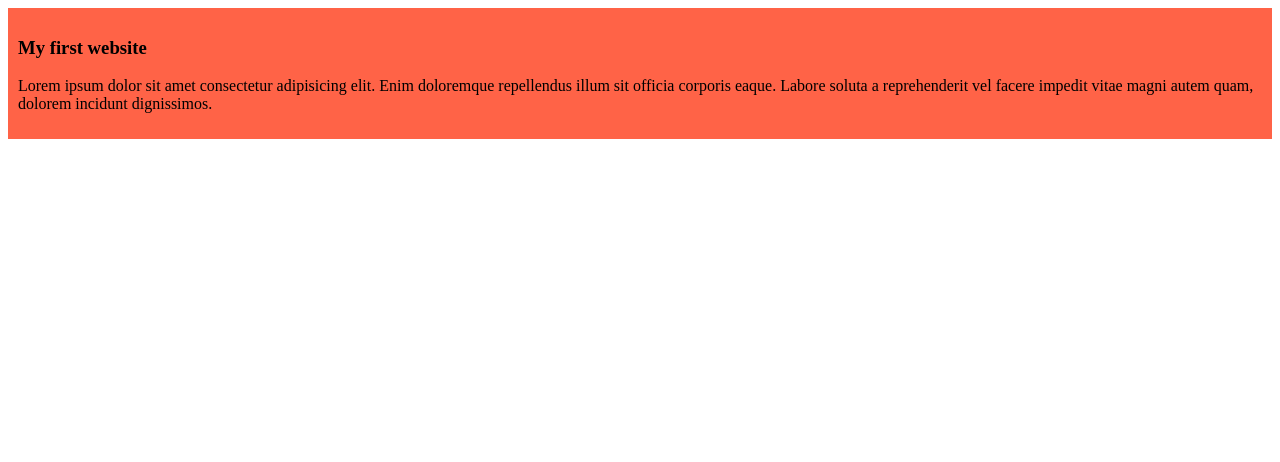
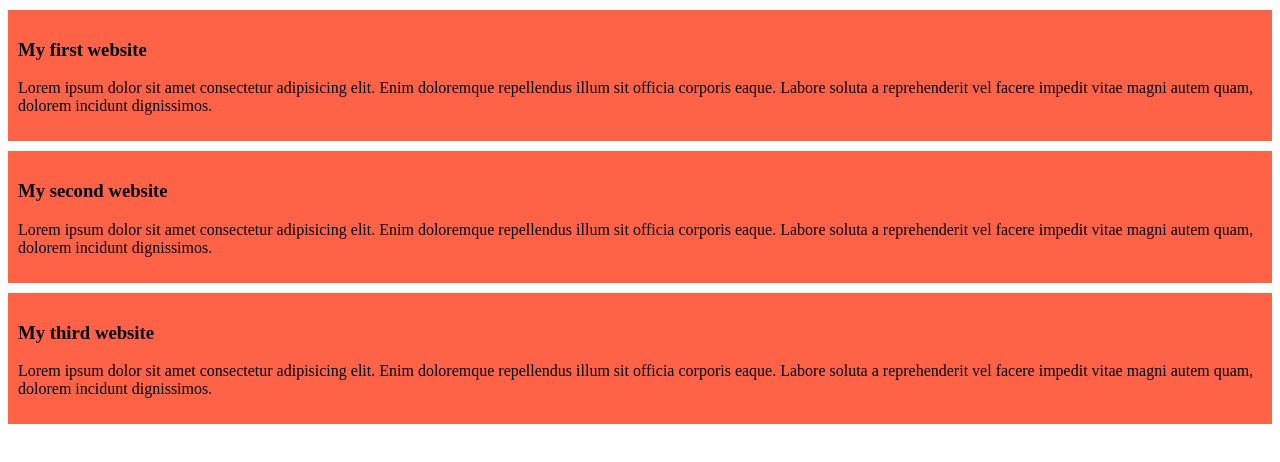
Before and after one commit to Naba-skcn/my-first-github-repo, a plain HTML site: page index.html in a window 1280 px wide. Drawn offline with Linux system fonts and the light colour scheme.

Commit message:
added second blog

```diff
--- a/index.html
+++ b/index.html
@@ -11,6 +11,13 @@
         <h3>My first website</h3>
         <p>Lorem ipsum dolor sit amet consectetur adipisicing elit. Enim doloremque repellendus illum sit officia corporis eaque. Labore soluta a reprehenderit vel facere impedit vitae magni autem quam, dolorem incidunt dignissimos.</p>
     </div>
-
+    <div>
+        <h3>My second website</h3>
+        <p>Lorem ipsum dolor sit amet consectetur adipisicing elit. Enim doloremque repellendus illum sit officia corporis eaque. Labore soluta a reprehenderit vel facere impedit vitae magni autem quam, dolorem incidunt dignissimos.</p>
+    </div>
+    <div>
+        <h3>My third website</h3>
+        <p>Lorem ipsum dolor sit amet consectetur adipisicing elit. Enim doloremque repellendus illum sit officia corporis eaque. Labore soluta a reprehenderit vel facere impedit vitae magni autem quam, dolorem incidunt dignissimos.</p>
+    </div>
 </body>
 </html>
--- a/styles/blog.css
+++ b/styles/blog.css
@@ -1,4 +1,5 @@
 div{
     background-color: tomato;
     padding: 10px;
+    margin-top: 10px;
 }
```
